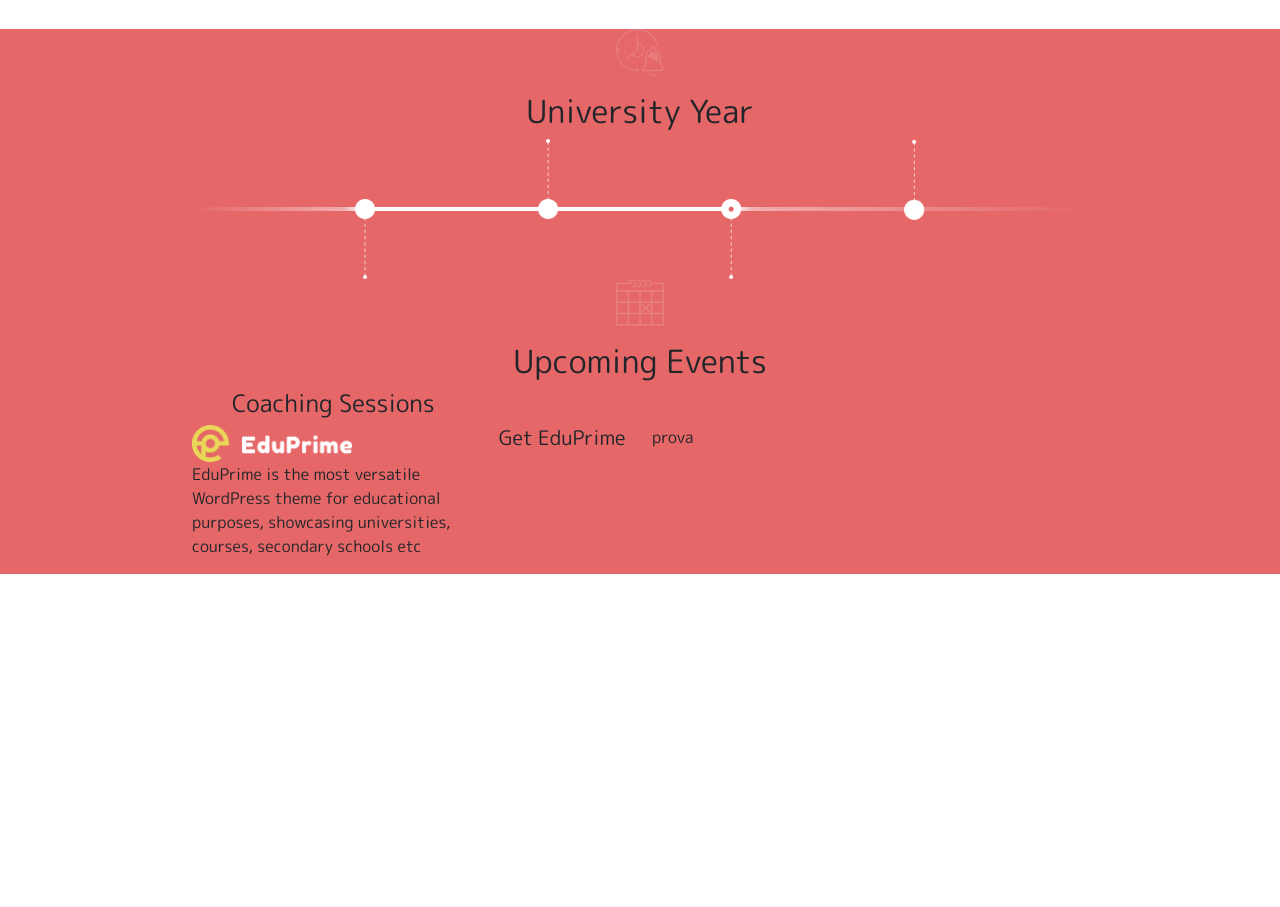
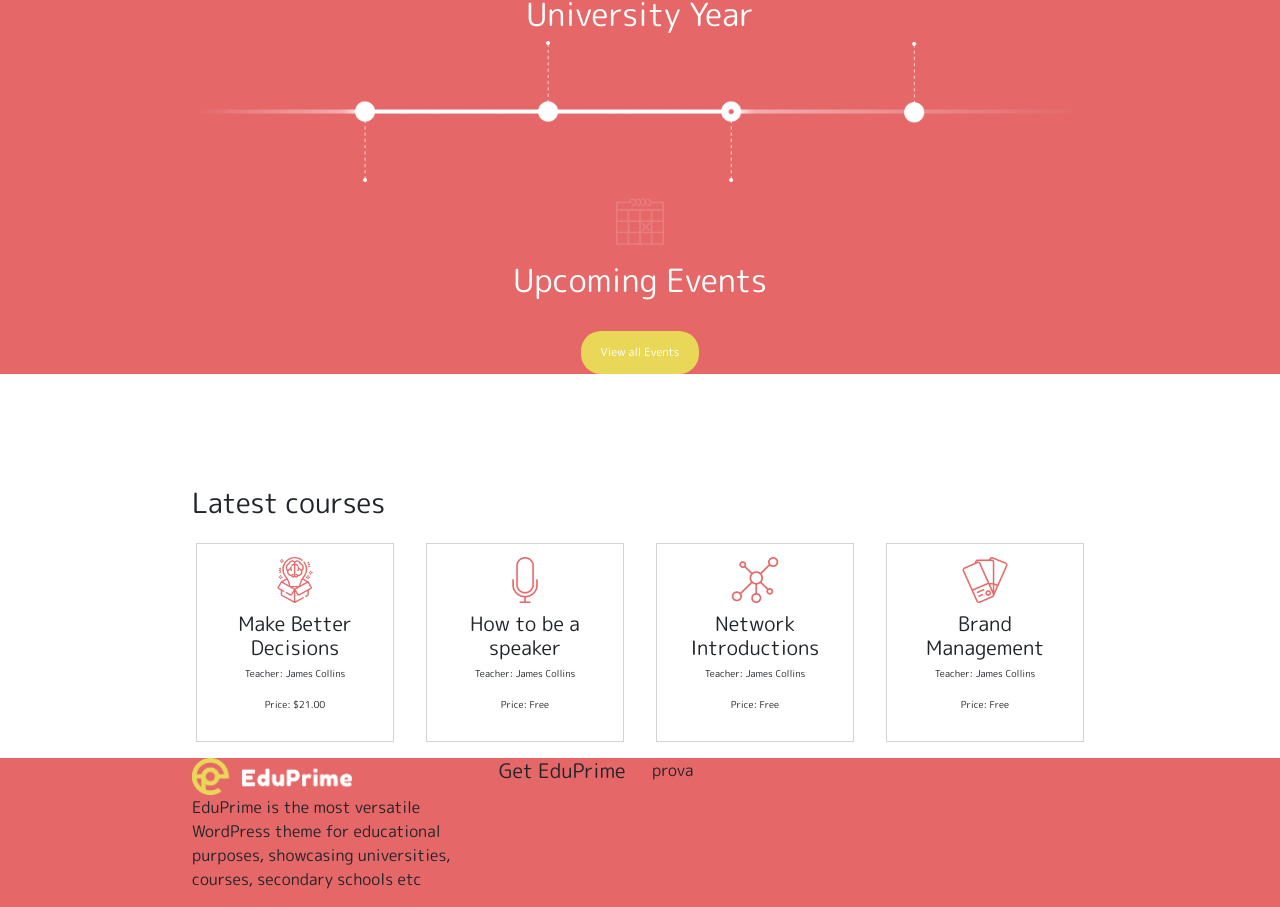
Before and after one commit to ludovicamessineo/proj-html-vuejs, a Vue app: page / in a window 1280 px wide. Shown: the part 1786-2693 px from the top of the page. Before the commit the page ends 2360 px from the top, so only its background shows below. Built offline with nearby package versions, Linux system fonts and the light colour scheme.

Commit message:
add dinamic cards

```diff
--- a/src/components/AppMain.vue
+++ b/src/components/AppMain.vue
@@ -37,16 +37,41 @@
               <div class="uni-graphic">
                   <img class="icon" :src="require('../assets/Clock-and-Bell.png')" alt="">
                   <h2>University Year</h2>
-                  <img :src="require('../assets/Timeline-Item.png')" alt="">
+                  <div class="timeline">
+                      <div class="timeline-img">
+                        <img :src="require('../assets/Timeline-Item.png')" alt="">
+                      </div>
+                      <div class="timeline-text">
+
+                      </div>
+                  </div>
               </div>
 
               <div class="uni-events">
                   <img class="icon" :src="require('../assets/upcoming-events-calendar-icon.png')" alt="">
                   <h2>Upcoming Events</h2>
                   <div class="row">
-                      <div class="col-4">
-                          <h4>Coaching Sessions</h4>
+                      <div class="col card" v-for="(item, index) in coachingCard" :key="index">
+                          <h4> {{item.title}} </h4>
+                          <small> {{item.date}} </small>
+                          <p> {{item.text}} </p>
+                          <button class="ms_btn-red">Find More</button>
                       </div>
+                  </div>
+                  <button class="ms_btn mt-4">View all Events</button>
+              </div>
+          </div>
+      </section>
+
+      <section>
+          <div class="ms_container ms_mt">
+              <h3>Latest courses</h3>
+              <div class="row">
+                  <div class="col course-card" v-for="(item, index) in courseCard" :key="index">
+                      <img :src="require(`../assets/${item.img}`)" alt="">
+                      <h5> {{item.text}} </h5>
+                      <p> {{item.teacher}} </p>
+                      <p> {{item.price}} </p>
                   </div>
               </div>
           </div>
@@ -94,11 +119,62 @@ export default {
                }
            ]
        }
+    },
+    data() {
+        return {
+            coachingCard: [
+                {
+                    title: "Coaching Session",
+                    date: "20 May 21.30 PM",
+                    text: "Lorem ipsum dolor sit amet, consectetur adipiscing elit, sed do eiusmod tempor[...]"
+                },
+                {
+                    title: "Coaching Session",
+                    date: "24 Mar 18.00 PM",
+                    text: "Lorem ipsum dolor sit amet, consectetur adipiscing elit, sed do eiusmod tempor[...]"
+                },
+                {
+                    title: "Coaching Session",
+                    date: "12 Feb 13.30 PM",
+                    text: "Lorem ipsum dolor sit amet, consectetur adipiscing elit, sed do eiusmod tempor[...]"
+                }
+            ]
+        }
+    },
+    data() {
+        return {
+            courseCard: [
+                {
+                    img: "Decisions-icon.png",
+                    text: "Make Better Decisions",
+                    teacher: "Teacher: James Collins",
+                    price: "Price: $21.00"
+                },
+                {
+                    img: "Speaker-icon.png",
+                    text: "How to be a speaker",
+                    teacher: "Teacher: James Collins",
+                    price: "Price: Free"
+                },
+                {
+                    img: "Network-icon.png",
+                    text: "Network Introductions",
+                    teacher: "Teacher: James Collins",
+                    price: "Price: Free"
+                },
+                {
+                    img: "Brand-icon.png",
+                    text: "Brand Management",
+                    teacher: "Teacher: James Collins",
+                    price: "Price: Free"
+                }
+            ]
+        }
     }
 }
 </script>
 
-<style>
+<style lang="scss" scoped>
     /* SECTION 1 */
     .first-banner {
         height: 500px;
@@ -138,9 +214,43 @@ export default {
     }
     /* /SECTION 3 */
 
-
+    // SECTION 5
     .events {
         background-color: #e56768;
         text-align: center;
+        color: white;
+    }
+
+    .card {
+        background-color: white;
+        color: black;
+        margin: 2rem .5rem;
+        padding: .8rem .4rem;
+        border-radius: 10px;
+        font-size: .7rem;
+        position: relative;
+
+        button {
+            padding: .4rem .6rem;
+            width: 5rem;
+            position: absolute;
+            left: 35%;
+            bottom: -15px;
+            box-shadow: 1px 1px 5px black;
+        }
+    }
+    // SECTION 5
+
+    // SECTION 6
+    .course-card {
+       border: 1px solid lightgray;
+       text-align: center;
+       font-size: .6rem;
+       margin: 1rem;
+       padding: .8rem;
+
+       img {
+           width: 3rem;
+       }
     }
 </style>
--- a/src/style/common.scss
+++ b/src/style/common.scss
@@ -44,5 +44,5 @@ li {
 
 .icon {
     width: 3rem;
-    margin-bottom: 1rem;
+    margin: 1rem 0;
 }
```
